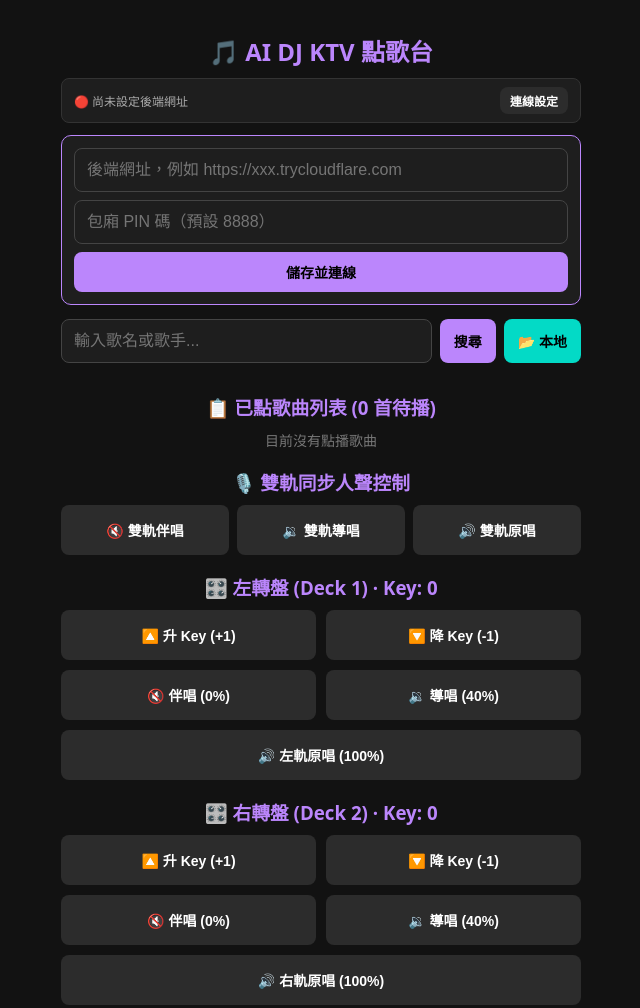
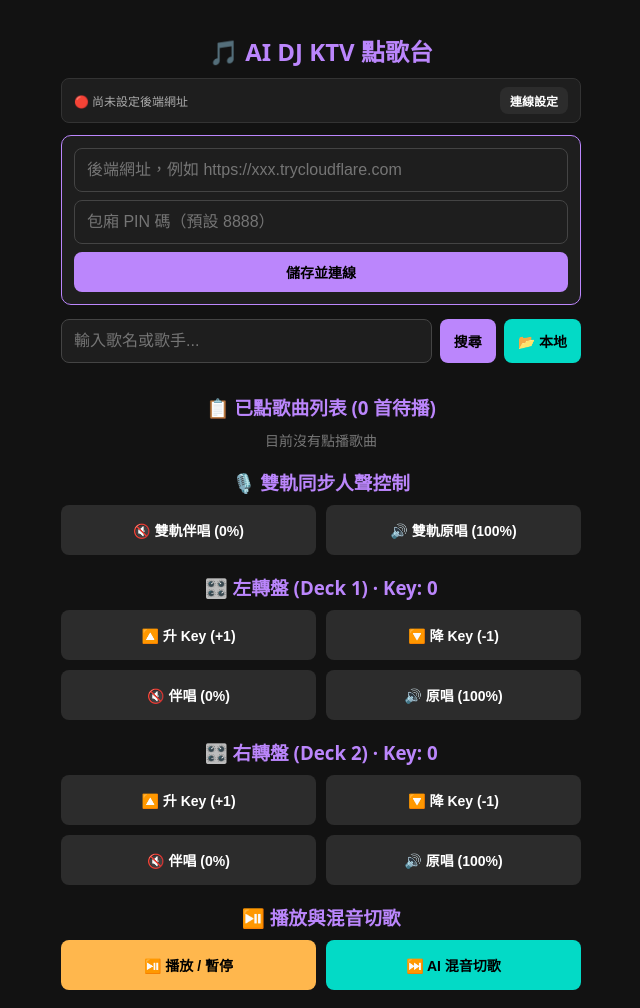
Before and after one commit to CHTkia016/KTV_Controller, a plain HTML site: page index.html in a window 1280 px wide. Shown: the top 1008 px of the page, without its empty margins (319-959 px from the left). Drawn offline with Linux system fonts and the light colour scheme.

Commit message:
Add files via upload

```diff
--- a/index.html
+++ b/index.html
@@ -176,10 +176,9 @@
     </div>
 
     <h3>🎙️ 雙軌同步人聲控制</h3>
-    <div class="grid-3">
-      <button id="btn-bothVocal0" class="ctrl-btn" onclick="cmd('bothVocal0')">🔇 雙軌伴唱</button>
-      <button id="btn-bothVocal40" class="ctrl-btn" onclick="cmd('bothVocal40')">🔉 雙軌導唱</button>
-      <button id="btn-bothVocal100" class="ctrl-btn" onclick="cmd('bothVocal100')">🔊 雙軌原唱</button>
+    <div class="grid">
+      <button id="btn-bothVocal0" class="ctrl-btn" onclick="cmd('bothVocal0')">🔇 雙軌伴唱 (0%)</button>
+      <button id="btn-bothVocal100" class="ctrl-btn" onclick="cmd('bothVocal100')">🔊 雙軌原唱 (100%)</button>
     </div>
 
     <h3>🎛️ 左轉盤 (Deck 1) · Key: <span id="leftKeyLabel">0</span></h3>
@@ -187,8 +186,7 @@
       <button class="ctrl-btn" onclick="cmd('leftKeyUp')">🔼 升 Key (+1)</button>
       <button class="ctrl-btn" onclick="cmd('leftKeyDown')">🔽 降 Key (-1)</button>
       <button id="btn-leftVocal0" class="ctrl-btn" onclick="cmd('leftVocal0')">🔇 伴唱 (0%)</button>
-      <button id="btn-leftVocal40" class="ctrl-btn" onclick="cmd('leftVocal40')">🔉 導唱 (40%)</button>
-      <button id="btn-leftVocal100" class="ctrl-btn" style="grid-column: span 2;" onclick="cmd('leftVocal100')">🔊 左軌原唱 (100%)</button>
+      <button id="btn-leftVocal100" class="ctrl-btn" onclick="cmd('leftVocal100')">🔊 原唱 (100%)</button>
     </div>
 
     <h3>🎛️ 右轉盤 (Deck 2) · Key: <span id="rightKeyLabel">0</span></h3>
@@ -196,8 +194,7 @@
       <button class="ctrl-btn" onclick="cmd('rightKeyUp')">🔼 升 Key (+1)</button>
       <button class="ctrl-btn" onclick="cmd('rightKeyDown')">🔽 降 Key (-1)</button>
       <button id="btn-rightVocal0" class="ctrl-btn" onclick="cmd('rightVocal0')">🔇 伴唱 (0%)</button>
-      <button id="btn-rightVocal40" class="ctrl-btn" onclick="cmd('rightVocal40')">🔉 導唱 (40%)</button>
-      <button id="btn-rightVocal100" class="ctrl-btn" style="grid-column: span 2;" onclick="cmd('rightVocal100')">🔊 右軌原唱 (100%)</button>
+      <button id="btn-rightVocal100" class="ctrl-btn" onclick="cmd('rightVocal100')">🔊 原唱 (100%)</button>
     </div>
 
     <h3>⏯️ 播放與混音切歌</h3>
@@ -295,7 +292,7 @@
       if (!state) return;
       document.getElementById('leftKeyLabel').innerText = formatKey(state.leftKey);
       document.getElementById('rightKeyLabel').innerText = formatKey(state.rightKey);
-      [0, 40, 100].forEach(level => {
+      [0, 100].forEach(level => {
         document.getElementById(`btn-leftVocal${level}`)?.classList.toggle('active', state.leftVocal === level);
         document.getElementById(`btn-rightVocal${level}`)?.classList.toggle('active', state.rightVocal === level);
         document.getElementById(`btn-bothVocal${level}`)?.classList.toggle(
```
